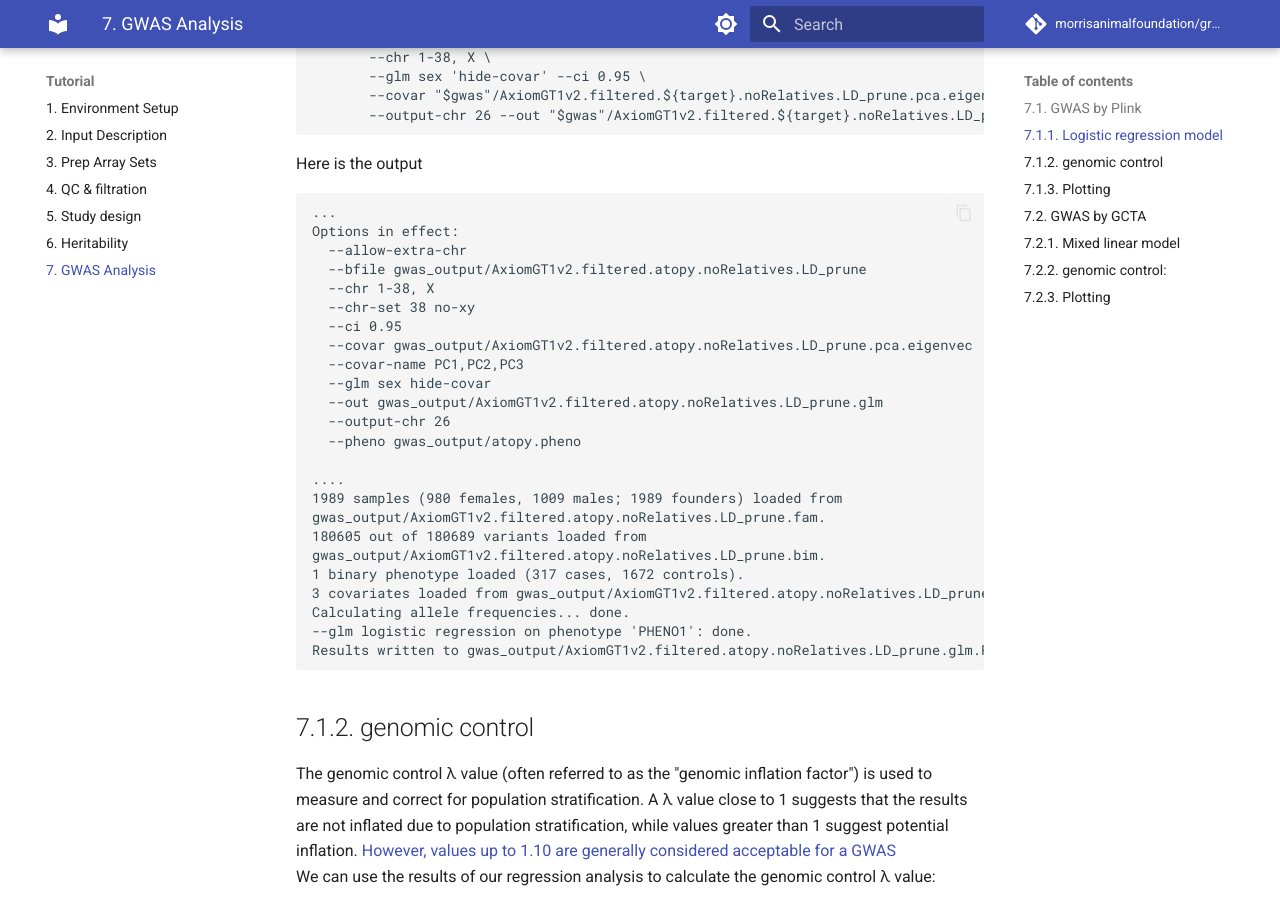
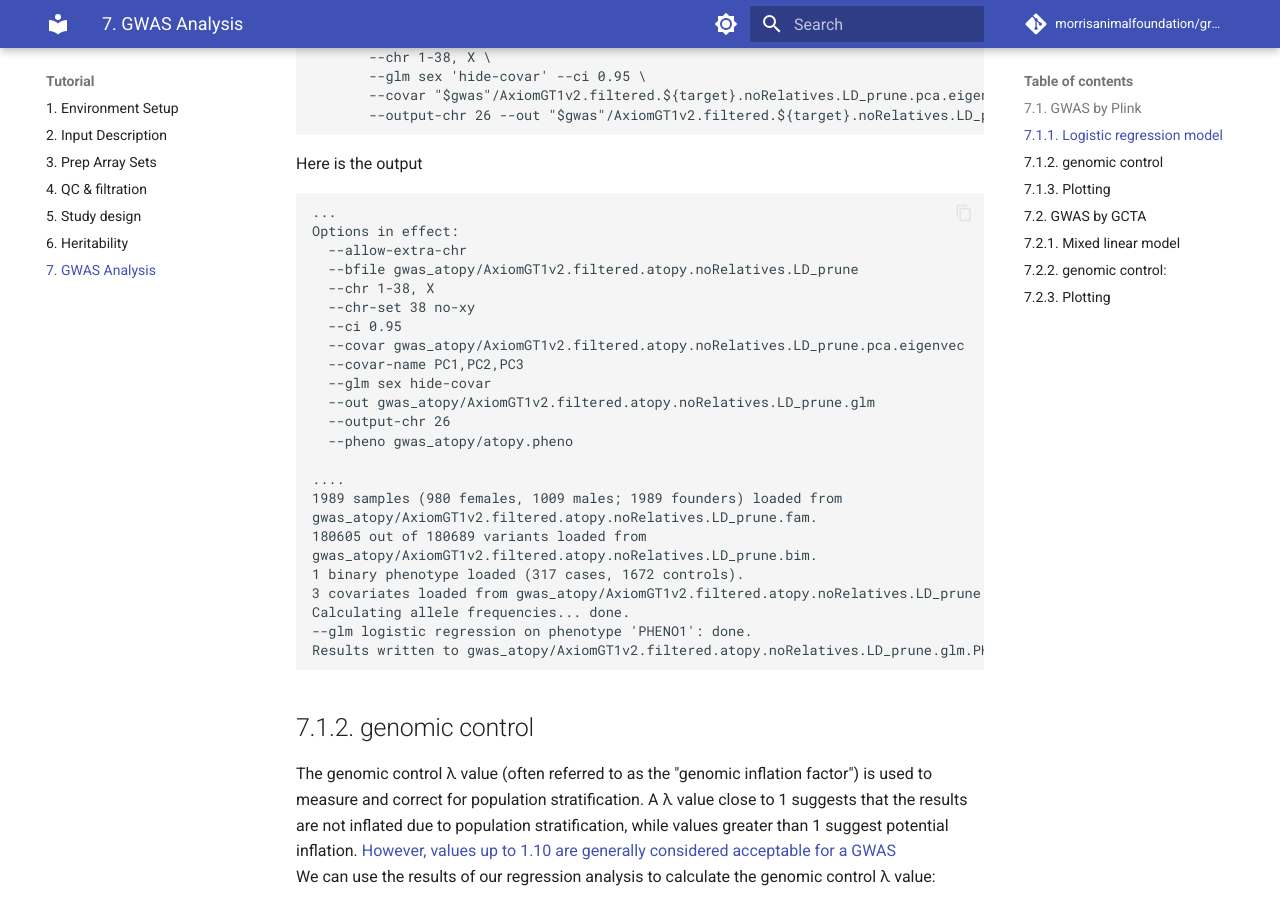
Before and after one commit to morrisanimalfoundation/grGWAS, an MkDocs documentation site: the page built from docs/7.gwas.md, in a window 1280 px wide and 900 px high, scrolled down 1120 px. Built offline with MkDocs 1.6.1 and Material for MkDocs 9.7.7, drawn with Linux system fonts in a browser that asks for light colours; comment, search, counter and statistics services are not loaded; some of the changed text lies outside the part shown.

Commit message:
Update 7.gwas.md

````diff
--- a/docs/7.gwas.md
+++ b/docs/7.gwas.md
@@ -37,27 +37,27 @@
 ...
 Options in effect:
   --allow-extra-chr
-  --bfile gwas_output/AxiomGT1v2.filtered.atopy.noRelatives.LD_prune
+  --bfile gwas_atopy/AxiomGT1v2.filtered.atopy.noRelatives.LD_prune
   --chr 1-38, X
   --chr-set 38 no-xy
   --ci 0.95
-  --covar gwas_output/AxiomGT1v2.filtered.atopy.noRelatives.LD_prune.pca.eigenvec
+  --covar gwas_atopy/AxiomGT1v2.filtered.atopy.noRelatives.LD_prune.pca.eigenvec
   --covar-name PC1,PC2,PC3
   --glm sex hide-covar
-  --out gwas_output/AxiomGT1v2.filtered.atopy.noRelatives.LD_prune.glm
+  --out gwas_atopy/AxiomGT1v2.filtered.atopy.noRelatives.LD_prune.glm
   --output-chr 26
-  --pheno gwas_output/atopy.pheno
+  --pheno gwas_atopy/atopy.pheno
 
 ....
 1989 samples (980 females, 1009 males; 1989 founders) loaded from
-gwas_output/AxiomGT1v2.filtered.atopy.noRelatives.LD_prune.fam.
+gwas_atopy/AxiomGT1v2.filtered.atopy.noRelatives.LD_prune.fam.
 180605 out of 180689 variants loaded from
-gwas_output/AxiomGT1v2.filtered.atopy.noRelatives.LD_prune.bim.
+gwas_atopy/AxiomGT1v2.filtered.atopy.noRelatives.LD_prune.bim.
 1 binary phenotype loaded (317 cases, 1672 controls).
-3 covariates loaded from gwas_output/AxiomGT1v2.filtered.atopy.noRelatives.LD_prune.pca.eigenvec.
+3 covariates loaded from gwas_atopy/AxiomGT1v2.filtered.atopy.noRelatives.LD_prune.pca.eigenvec.
 Calculating allele frequencies... done.
 --glm logistic regression on phenotype 'PHENO1': done.
-Results written to gwas_output/AxiomGT1v2.filtered.atopy.noRelatives.LD_prune.glm.PHENO1.glm.logistic .
+Results written to gwas_atopy/AxiomGT1v2.filtered.atopy.noRelatives.LD_prune.glm.PHENO1.glm.logistic .
 ```
 
 ## 7.1.2. genomic control
@@ -135,10 +135,10 @@
 >  *Note2:* By default, the model include covariates (if provided) as fixed effects and the phenotype will be adjusted by the mean (i.e. intercept) and covariates before testing for SNP association. However, if SNPs are correlated with the covariates, pre-adjusting the phenotype by the covariates will probably cause loss of power. If the `--mlma-no-preadj-covar` option is specified, the covariates will be fitted together with the SNP for association test. However, this will significantly reduce computational efficiency.
 
 ```
-gcta64 --mlma-loco --bfile gcta/AxiomGT1v2.filtered.${target}.noRelatives.LD_prune.gcta --autosome-num 38 --autosome \
-       --grm gcta/AxiomGT1v2.filtered.${target}.noRelatives.LD_prune.gcta_grm \
+gcta64 --mlma-loco --bfile gcta_atopy/AxiomGT1v2.filtered.${target}.noRelatives.LD_prune.gcta --autosome-num 38 --autosome \
+       --grm gcta_atopy/AxiomGT1v2.filtered.${target}.noRelatives.LD_prune.gcta_grm \
        --pheno $gwas/${target}.pheno \
-       --covar gender.txt --mlma-no-preadj-covar \
+       --covar $gwas/gender.txt --mlma-no-preadj-covar \
        --out $gwas/${target}_asc --thread-num 10
 
 ```
@@ -161,7 +161,7 @@
 import scipy.stats as stats
 
 # Load the GCTA-LOCO results
-gwas_results = pd.read_table("gwas_output/atopy_asc.loco.mlma", delim_whitespace=True)
+gwas_results = pd.read_table("gwas_atopy/atopy_asc.loco.mlma", delim_whitespace=True)
 
 # Convert p-values to chi-squared statistics
 gwas_results['CHISQ'] = stats.chi2.ppf(1 - gwas_results['p'], df=1)
````
